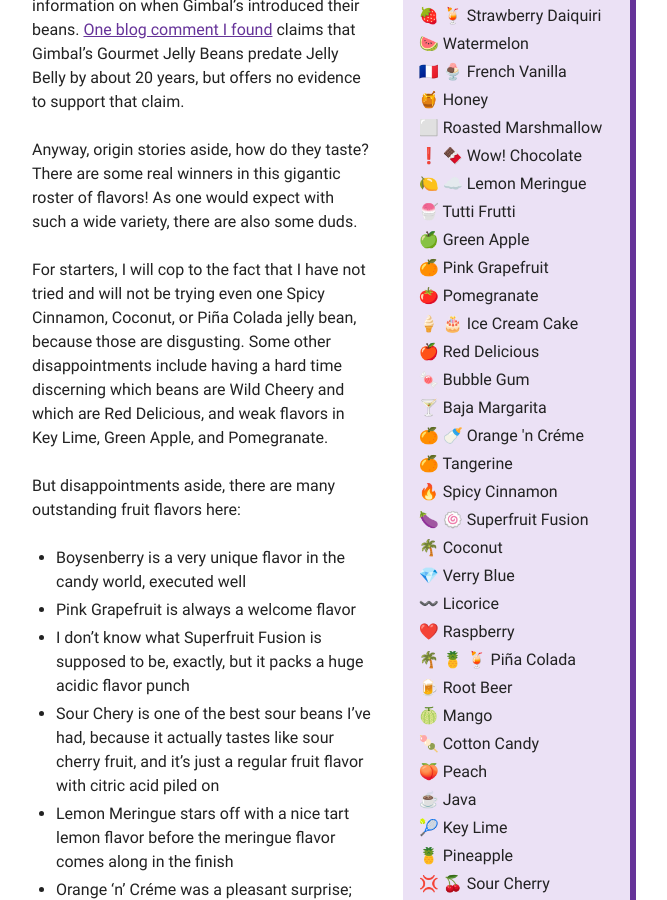
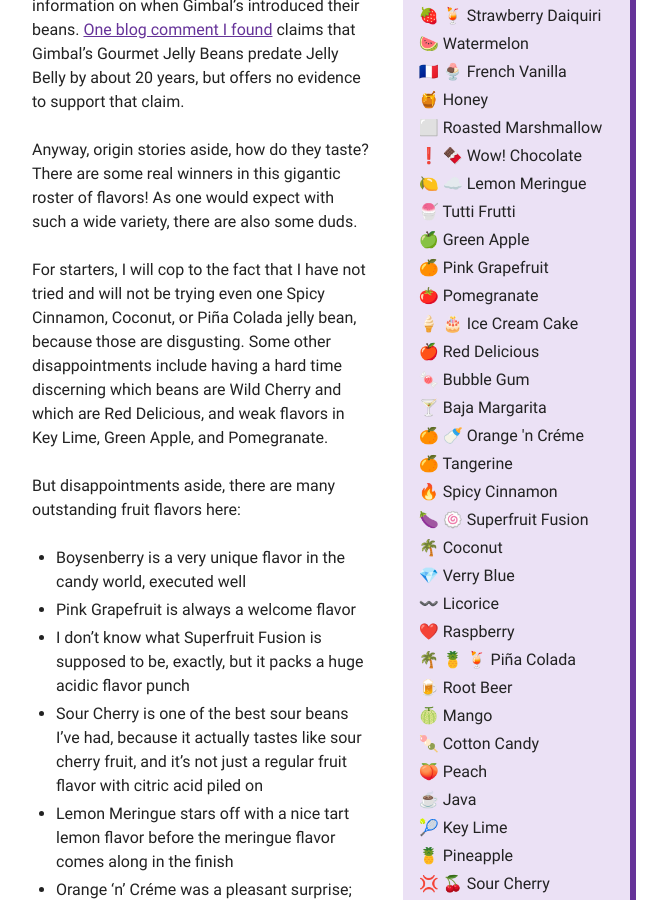
Before and after one commit to Scotchester/jellybeans, a Jekyll site: the page built from _posts/2017-04-16-gimbals-gourmet-jelly-beans.md, in a window 1280 px wide and 900 px high, scrolled down 2199 px. Shown: the whole window, without its empty margins (470-1137 px from the left). Built offline with Jekyll 4.4.1, drawn with Linux system fonts in a browser that asks for light colours; emoji names are drawn with the system emoji font.

Commit message:
Fix cherry typos in Gimbal's review

```diff
--- a/_config.yml
+++ b/_config.yml
@@ -66,4 +66,4 @@
 
 # Offline caching
 offline_cache: true
-cache_name: jellybeans-v1.25
+cache_name: jellybeans-v1.26
--- a/_posts/2017-04-16-gimbals-gourmet-jelly-beans.md
+++ b/_posts/2017-04-16-gimbals-gourmet-jelly-beans.md
@@ -145,7 +145,7 @@
 and will not be trying even one Spicy Cinnamon, Coconut,
 or Piña Colada jelly bean, because those are disgusting.
 Some other disappointments include having a hard time discerning
-which beans are Wild Cheery and which are Red Delicious, and
+which beans are Wild Cherry and which are Red Delicious, and
 weak flavors in Key Lime, Green Apple, and Pomegranate.
 
 But disappointments aside, there are many outstanding fruit flavors here:
@@ -154,9 +154,9 @@
 - Pink Grapefruit is always a welcome flavor
 - I don't know what Superfruit Fusion is supposed to be, exactly,
   but it packs a huge acidic flavor punch
-- Sour Chery is one of the best sour beans I've had, because
+- Sour Cherry is one of the best sour beans I've had, because
   it actually tastes like sour cherry fruit,
-  and it's just a regular fruit flavor with citric acid piled on
+  and it's not just a regular fruit flavor with citric acid piled on
 - Lemon Meringue stars off with a nice tart lemon flavor before
   the meringue flavor comes along in the finish
 - Orange 'n' Créme was a pleasant surprise; both components come through
```
